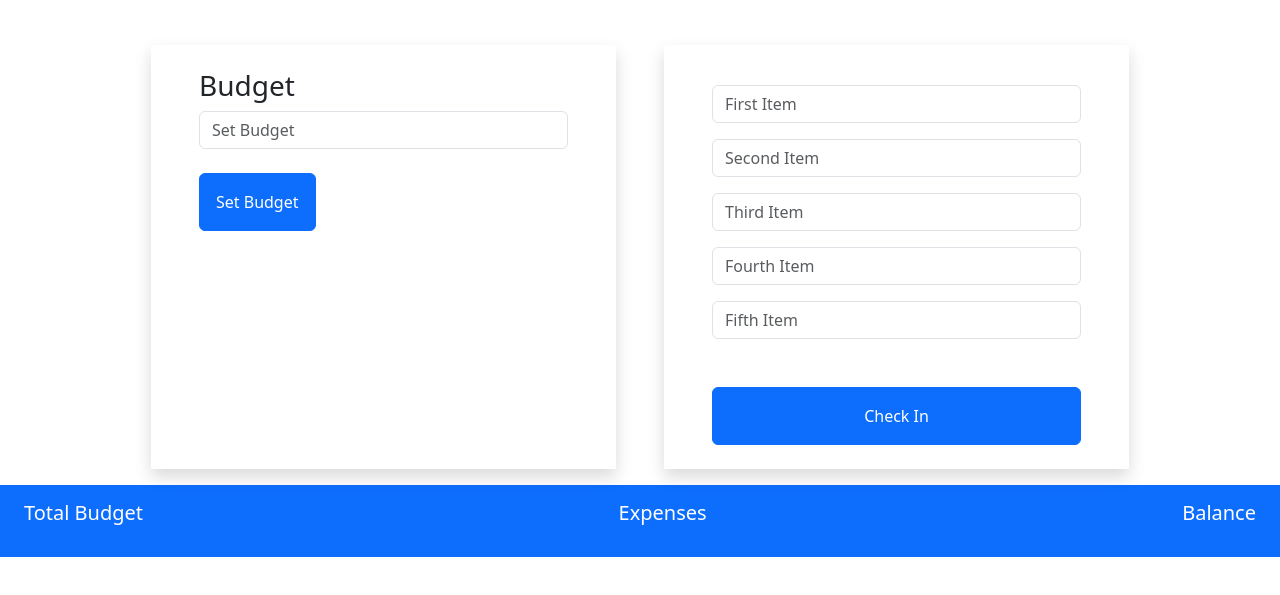
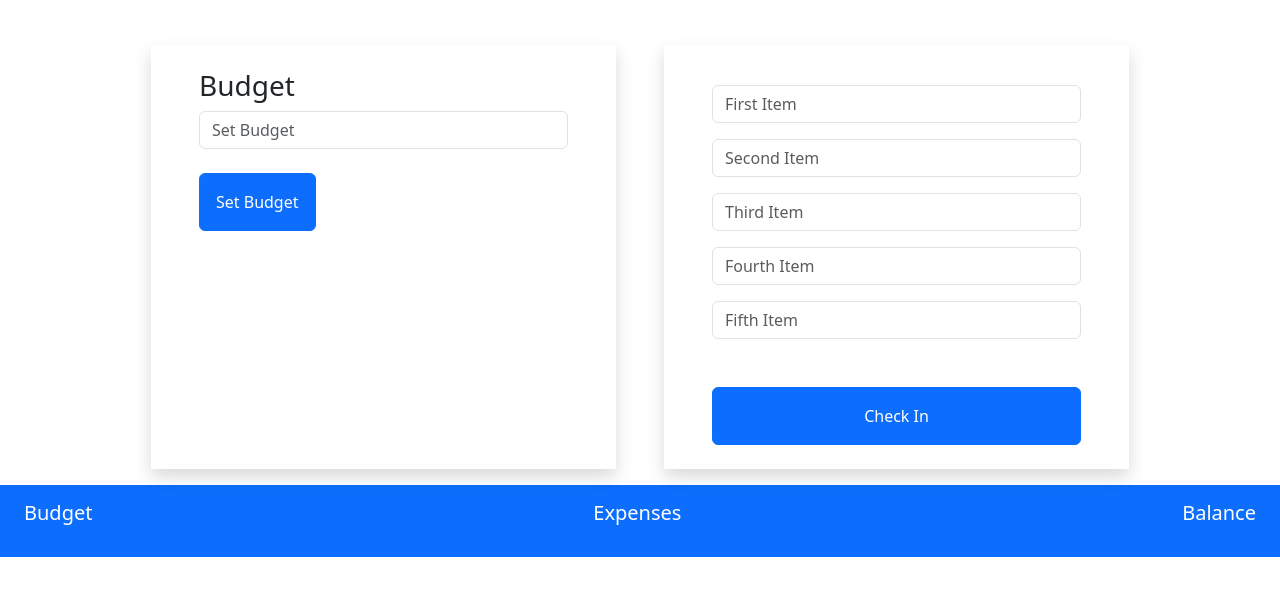
Before and after one commit to SAM1-B/Budget-App, a plain HTML site: page index.html in a window 1280 px wide. Shown: the part 89-684 px from the top of the page. Drawn offline with Linux system fonts and the light colour scheme.

Commit message:
third commit

```diff
--- a/index.html
+++ b/index.html
@@ -37,7 +37,7 @@
         <div class=" checkBoard mb-5">
             <div class="bg-primary py-3 px-4  d-flex justify-content-between text-white">
                 <div id="totalBudget ">
-                    <h5>Total Budget</h5>
+                    <h5>Budget</h5>
                     <p id="tBudgetAmount"></p>
                 </div>
                 <div id="totalExpense">
```
